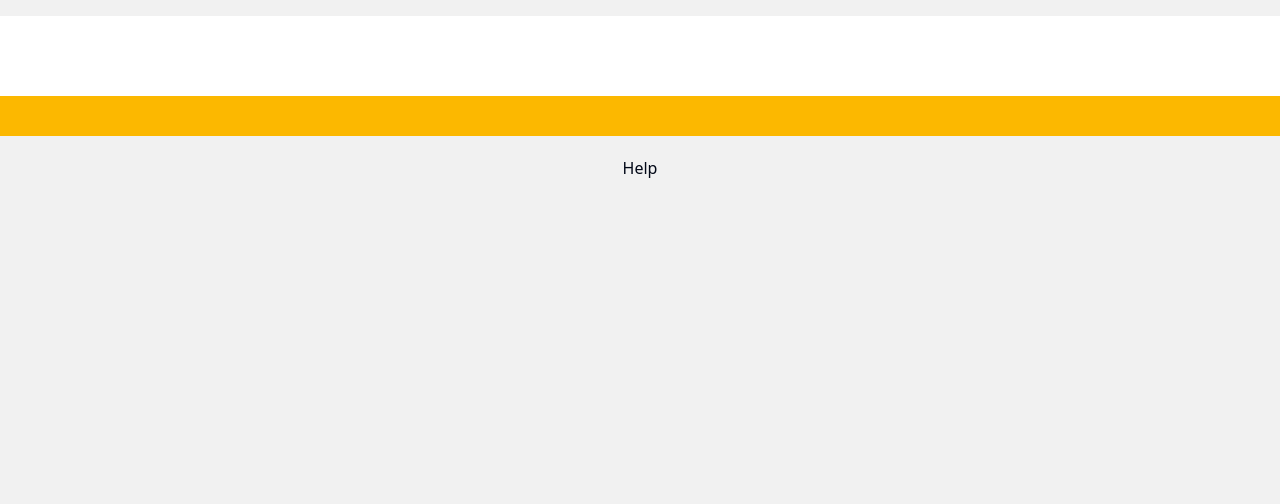
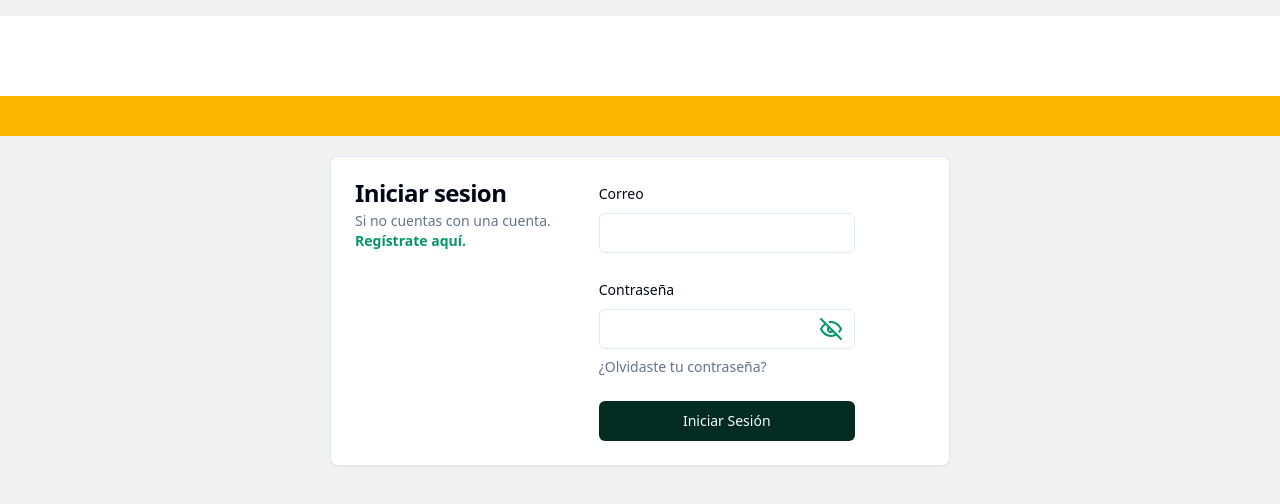
Before and after one commit to MacroHEX/open-nissei, a React (Vite) app: page / in a window 1280 px wide. Shown: the top 504 px of the page. Built offline with nearby package versions, Linux system fonts and the light colour scheme; no server answers.

Commit message:
test: Prueba para vercel

```diff
--- a/src/routes/Router.tsx
+++ b/src/routes/Router.tsx
@@ -7,7 +7,7 @@
   return (
     <BrowserRouter>
       <Routes>
-        <Route path='/' element={<Home/>}/>
+        <Route path='/' element={<Login/>}/>
         <Route path='/login' element={<Login/>}/>
         <Route path='/signup' element={<Signup/>}/>
       </Routes>
```
